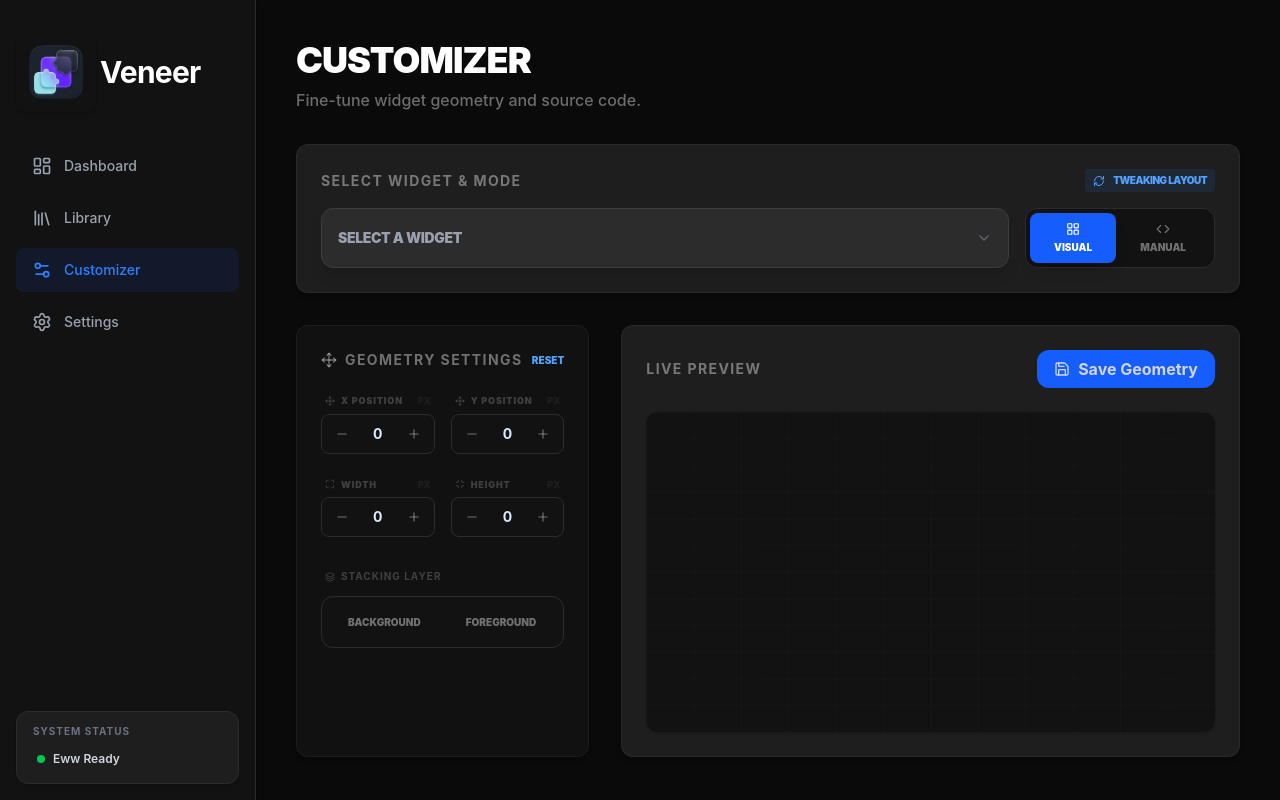
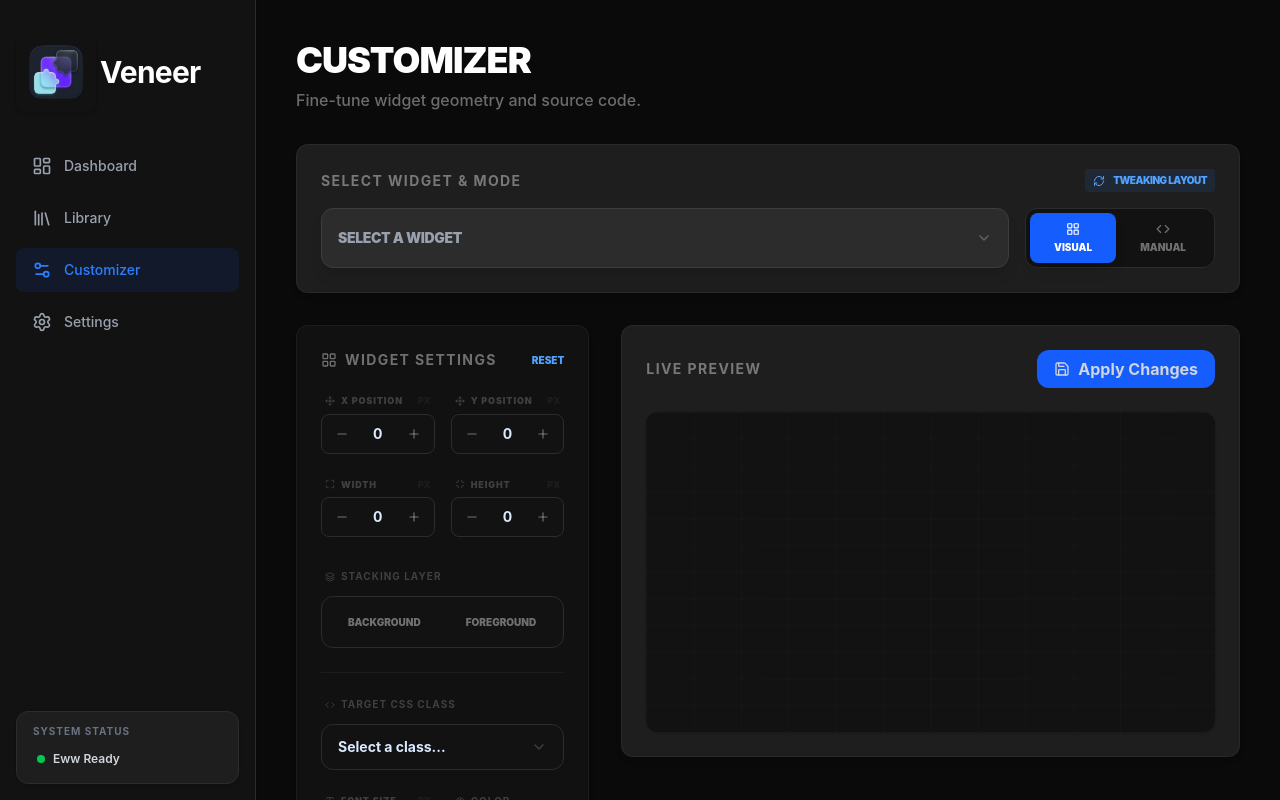
Before and after one commit to usoy410/Veneer, a React (Vite) app: page / in a window 1280 px wide. Both pictures are taken after a click on the button "Customizer". Built offline with nearby package versions, Linux system fonts and the light colour scheme.

Commit message:
add font size and color customize

```diff
--- a/src/components/Customizer.tsx
+++ b/src/components/Customizer.tsx
@@ -1,6 +1,6 @@
 import { useState, useEffect } from "react";
 import { motion, AnimatePresence } from "framer-motion";
-import { RefreshCw, Code, ChevronDown, ChevronUp, LayoutGrid, Move, Layers, Maximize, Minimize, Plus, Minus } from "lucide-react";
+import { RefreshCw, Code, ChevronDown, ChevronUp, LayoutGrid, Move, Layers, Maximize, Minimize, Plus, Minus, Type, Palette } from "lucide-react";
 import { GlassCard } from "./GlassCard";
 import { LivePreview } from "./LivePreview";
 import { cn } from "../lib/utils";
@@ -83,7 +83,84 @@ export function Customizer({
   const [isSavingScss, setIsSavingScss] = useState(false);
   const [isSavingVariables, setIsSavingVariables] = useState(false);
   const [isSelectorOpen, setIsSelectorOpen] = useState(false);
+  const [targetClass, setTargetClass] = useState("");
+  const [targetFontSize, setTargetFontSize] = useState<number>(14);
+  const [targetColor, setTargetColor] = useState("#ffffff");
+  const [availableClasses, setAvailableClasses] = useState<string[]>([]);
   const [activeMode, setActiveMode] = useState<'visual' | 'manual'>('visual');
+
+  // Scan SCSS for classes
+  useEffect(() => {
+    if (activeMode === 'visual' && scssContent) {
+      const classRegex = /\.([a-zA-Z0-9_-]+)\s*\{/g;
+      const matches = Array.from(scssContent.matchAll(classRegex));
+      const classes = Array.from(new Set(matches.map(m => m[1])));
+      setAvailableClasses(classes);
+      if (classes.length > 0 && !targetClass) {
+        setTargetClass(classes[0]);
+      }
+    }
+  }, [scssContent, activeMode]);
+
+  // Sync state when targetClass changes
+  useEffect(() => {
+    if (targetClass && scssContent) {
+      const classRegex = new RegExp(`\\.${targetClass}\\s*{([^}]*)}`, 'i');
+      const match = scssContent.match(classRegex);
+      if (match) {
+        const block = match[1];
+        const sizeMatch = block.match(/font-size\s*:\s*(\d+)px/i);
+        const colorMatch = block.match(/color\s*:\s*(#[0-9a-f]{3,6}|[a-z]+)/i);
+        if (sizeMatch) setTargetFontSize(parseInt(sizeMatch[1]));
+        if (colorMatch) setTargetColor(colorMatch[1]);
+      }
+    }
+  }, [targetClass, scssContent]);
+
+  const applyWidgetSettings = async () => {
+    if (!selectedWidget) return;
+    setIsSavingGeometry(true);
+
+    // 1. Save Geometry
+    await onSaveGeometry(selectedWidget);
+
+    // 2. Save Styling changes if a class is targeted
+    if (targetClass) {
+      let updatedScss = scssContent;
+      const updates: Record<string, string> = {
+        'font-size': `${targetFontSize}px`,
+        'color': targetColor
+      };
+
+      const classRegex = new RegExp(`(\\.\\b${targetClass}\\b\\s*{[^}]*})`, 'i');
+      if (classRegex.test(updatedScss)) {
+        let block = updatedScss.match(classRegex)![0];
+        for (const [prop, val] of Object.entries(updates)) {
+          const propRegex = new RegExp(`(\\b${prop}\\b\\s*:\\s*)([^;]*)(;?)`, 'i');
+          if (propRegex.test(block)) {
+            block = block.replace(propRegex, `$1${val}$3`);
+          } else {
+            // Add as first property for clarity
+            block = block.replace(/(\s*{)/, `$1\n  ${prop}: ${val};`);
+          }
+        }
+        updatedScss = updatedScss.replace(classRegex, block);
+      } else {
+        const newRule = `\n\n.${targetClass} {\n${Object.entries(updates).map(([p, v]) => `  ${p}: ${v};`).join('\n')}\n}`;
+        updatedScss += newRule;
+      }
+
+      try {
+        const scssPath = selectedWidget.scss_path || selectedWidget.yuck_path;
+        await commands.writeWidgetScss(scssPath, updatedScss);
+        setScssContent(updatedScss);
+      } catch (err) {
+        console.error("Failed to save styling:", err);
+      }
+    }
+
+    setIsSavingGeometry(false);
+  };
 
 
   useEffect(() => {
@@ -167,16 +244,6 @@ export function Customizer({
       refreshContent();
     }
   }, [activeMode, selectedWidget]);
-
-  const saveGeometry = async () => {
-    if (!selectedWidget) return;
-    setIsSavingGeometry(true);
-    const success = await onSaveGeometry(selectedWidget);
-    setIsSavingGeometry(false);
-    if (success) {
-      // Optional: show toast
-    }
-  };
 
   const saveYuck = async () => {
     if (!selectedWidget) return;
@@ -347,8 +414,8 @@ export function Customizer({
                 <GlassCard className="flex flex-col h-full bg-[#18181b]/50">
                   <div className="flex justify-between items-center mb-6">
                     <h3 className="text-sm font-bold text-white/40 uppercase tracking-widest flex items-center gap-2">
-                      <Move className="w-4 h-4" />
-                      Geometry Settings
+                      <LayoutGrid className="w-4 h-4" />
+                      Widget Settings
                     </h3>
                     <button
                       onClick={resetGeometry}
@@ -414,6 +481,57 @@ export function Customizer({
                         </button>
                       </div>
                     </div>
+
+                    <div className="pt-6 border-t border-white/5 space-y-6">
+                      <div className="space-y-3">
+                        <label className="text-[10px] font-bold text-white/20 uppercase tracking-widest flex items-center gap-1.5 ml-1">
+                          <Code className="w-2.5 h-2.5" /> Target CSS Class
+                        </label>
+                        <div className="relative group bg-[#121212] border border-[#2c2c2c] rounded-xl overflow-hidden focus-within:border-blue-600 transition-all">
+                          <select
+                            value={targetClass}
+                            onChange={(e) => setTargetClass(e.target.value)}
+                            className="w-full bg-transparent px-4 py-3 text-sm font-bold text-blue-100 outline-none appearance-none cursor-pointer"
+                          >
+                            <option value="" className="bg-[#18181b]">Select a class...</option>
+                            {availableClasses.map(cls => (
+                              <option key={cls} value={cls} className="bg-[#18181b]">.{cls}</option>
+                            ))}
+                          </select>
+                          <div className="absolute right-4 top-1/2 -translate-y-1/2 pointer-events-none text-white/20">
+                            <ChevronDown className="w-4 h-4" />
+                          </div>
+                        </div>
+                      </div>
+
+                      <div className="grid grid-cols-2 gap-4">
+                        <NumberStepper
+                          label="Font Size"
+                          value={targetFontSize}
+                          onChange={(val) => setTargetFontSize(val)}
+                          icon={Type}
+                        />
+                        <div className="space-y-2">
+                          <label className="text-[10px] font-bold text-white/20 uppercase tracking-widest flex items-center gap-1.5 ml-1">
+                            <Palette className="w-2.5 h-2.5" /> Color
+                          </label>
+                          <div className="relative group bg-[#121212] border border-[#2c2c2c] rounded-xl overflow-hidden focus-within:border-blue-600 transition-all h-[40px] flex items-center px-4">
+                            <input
+                              type="color"
+                              value={targetColor}
+                              onChange={(e) => setTargetColor(e.target.value)}
+                              className="w-8 h-8 rounded cursor-pointer bg-transparent border-none p-0"
+                            />
+                            <input
+                              type="text"
+                              value={targetColor.toUpperCase()}
+                              onChange={(e) => setTargetColor(e.target.value)}
+                              className="flex-1 bg-transparent border-none text-xs font-black text-white/40 ml-2 outline-none uppercase tracking-widest"
+                            />
+                          </div>
+                        </div>
+                      </div>
+                    </div>
                   </div>
                 </GlassCard>
               </div>
@@ -423,7 +541,7 @@ export function Customizer({
                     selectedWidget={selectedWidget}
                     monitorSize={monitorSize}
                     isSavingGeometry={isSavingGeometry}
-                  onSaveGeometry={saveGeometry}
+                    onSaveGeometry={applyWidgetSettings}
                     liveUpdate={liveUpdate}
                   />
               </div>
--- a/src/components/LivePreview.tsx
+++ b/src/components/LivePreview.tsx
@@ -33,7 +33,7 @@ export function LivePreview({
           // className="flex items-center gap-2 bg-blue-600 hover:bg-blue-500 text-white px-4 py-1.5 rounded-lg text-xs font-bold transition-all active:scale-95 disabled:opacity-50 h-9 shadow-lg border border-transparent"
           >
             {isSavingGeometry ? <RefreshCw className="w-4 h-4 animate-spin" /> : <Save className="w-4 h-4" />}
-            Save Geometry
+            Apply Changes
           </button>
         ) : (
           <div className="flex items-center gap-2 bg-orange-500/10 text-orange-400 px-3 py-1.5 rounded-lg text-[10px] font-black uppercase h-9 border border-orange-500/20 shadow-sm">
```
Lines whose indentation alone changed are shown as unchanged.
